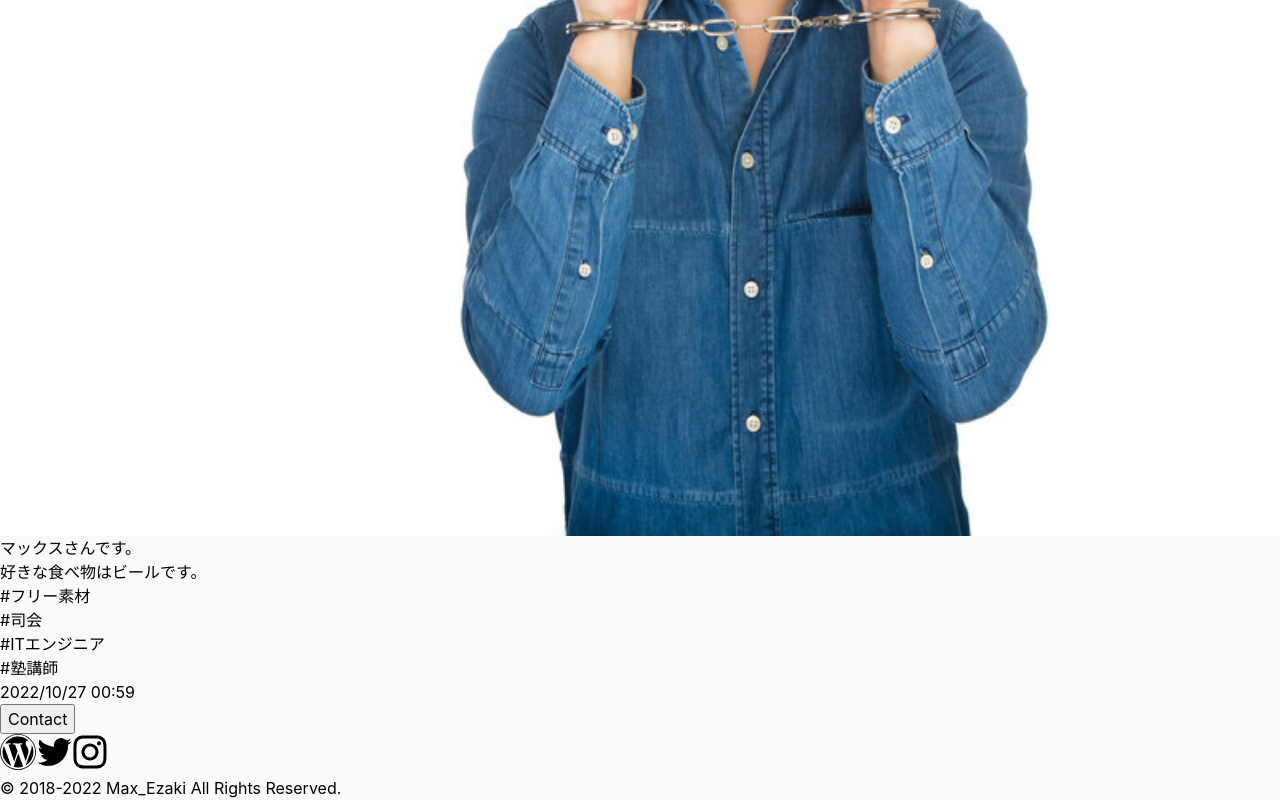
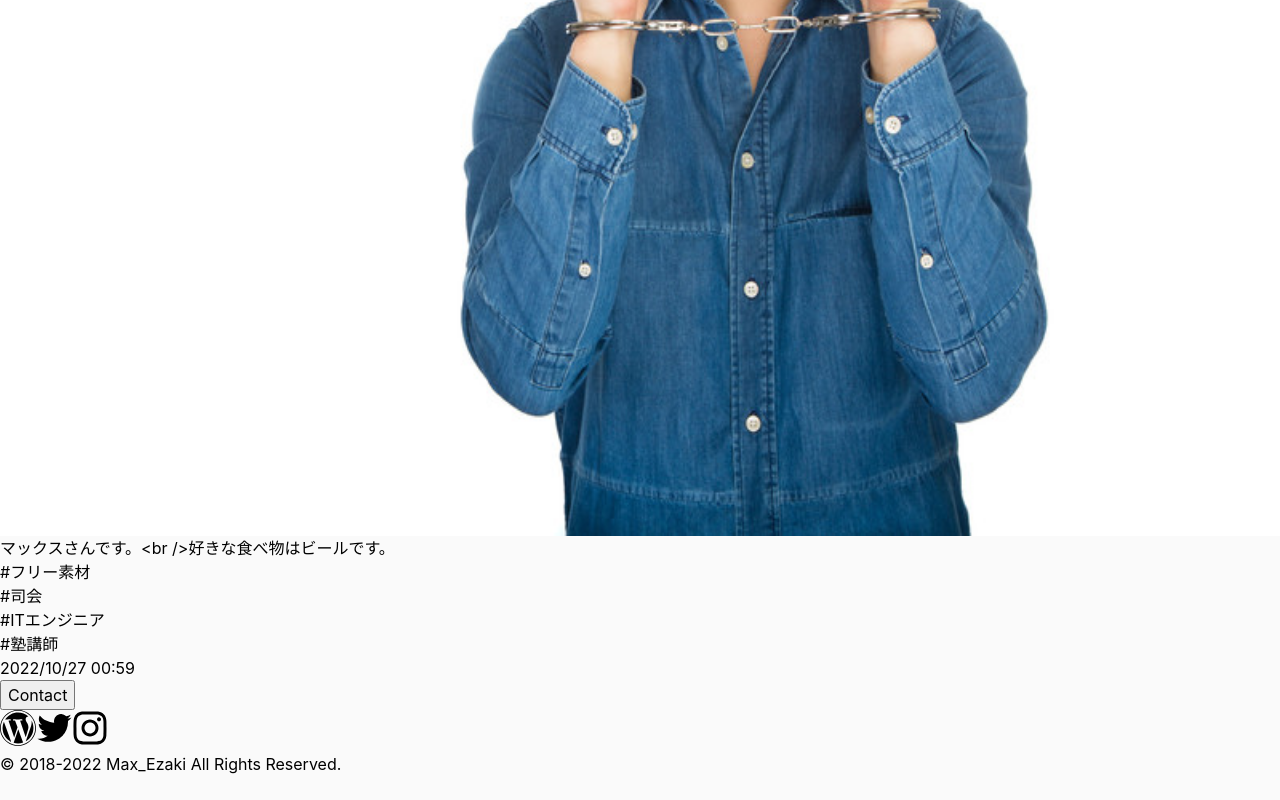
Before and after one commit to MaxEzaki/maxezaki-portal-website, a Next.js app: page / in a window 1280 px wide. Shown: the part 536-1336 px from the top of the page. After the commit the page ends 1312 px from the top, so only its background shows below. Built offline with nearby package versions, Linux system fonts and the light colour scheme; what @linaria/core would draw is missing.

Commit message:
feat: カードの共通化

```diff
--- a/pages/index.tsx
+++ b/pages/index.tsx
@@ -1,121 +1,19 @@
 import type { NextPage } from 'next';
-import Head from 'next/head';
-import Image from 'next/image';
 import Card from '../src/components/organisms/Card';
-import { css } from '@linaria/core';
-import colors from '../config/colors';
-import { parseISO, format } from 'date-fns';
-import ContactButton from '../src/components/molecules/ContactButton';
 
-const clickHandle = () => {
-  window.open('https://form.jotform.me/Max_Ezaki/contact', '_blank');
+const character = {
+  name: 'Max_Ezaki',
+  image: {
+    src: '/max_index.jpeg',
+    alt: 'Max_Ezaki Index',
+  },
+  description: 'マックスさんです。<br />好きな食べ物はビールです。',
 };
-
-const imageWrap = css`
-  border-top: 1px solid ${colors.gray10};
-  border-bottom: 1px solid ${colors.gray10};
-  margin-bottom: 1rem;
-`;
-
-const name = css`
-  font-size: 1.3rem;
-  padding-left: 1rem;
-  padding-top: 0.3rem;
-  padding-bottom: 0.3rem;
-`;
-
-const content = css`
-  padding-left: 1rem;
-  border-bottom: 1px solid ${colors.gray10};
-`;
-
-const description = css`
-  padding-bottom: 0.3rem;
-`;
-
-const tags = {
-  wrapper: css`
-    color: ${colors.blue};
-    display: flex;
-    padding-bottom: 1rem;
-  `,
-  text: css`
-    margin-right: 0.6rem;
-    transition: all 0.4s;
-    &:hover {
-      cursor: pointer;
-      opacity: 0.6;
-    }
-  `,
-};
-
-const time = css`
-  color: ${colors.gray40};
-  font-size: 0.8rem;
-  padding-bottom: 1rem;
-`;
-
-const buttonWrapper = css`
-  padding-top: 1.5rem;
-  padding-bottom: 1.5rem;
-  display: flex;
-  justify-content: center;
-  align-items: center;
-`;
-
-const hashtags = [
-  {
-    id: 1,
-    name: 'フリー素材',
-  },
-  {
-    id: 2,
-    name: '司会',
-  },
-  {
-    id: 3,
-    name: 'ITエンジニア',
-  },
-  {
-    id: 4,
-    name: '塾講師',
-  },
-];
 
 const Home: NextPage = () => {
   return (
     <>
-      <Card>
-        <p className={name}>Max_Ezaki</p>
-        <div className={imageWrap}>
-          <Image
-            src="/max_index.jpeg"
-            alt="Max_Ezaki Index"
-            layout="responsive"
-            width={470}
-            height={365}
-          />
-        </div>
-        <div className={content}>
-          <p className={description}>
-            マックスさんです。 <br />
-            好きな食べ物はビールです。
-          </p>
-          <div className={tags.wrapper}>
-            {hashtags.map((e) => {
-              return (
-                <p className={tags.text} key={e.id}>
-                  #{e.name}
-                </p>
-              );
-            })}
-          </div>
-          <p className={time}>{format(new Date(), 'yyyy/MM/dd HH:mm')}</p>
-        </div>
-        <div className={buttonWrapper}>
-          <ContactButton />
-        </div>
-      </Card>
+      <Card character={character} />
     </>
   );
 };
--- a/src/components/organisms/Card.tsx
+++ b/src/components/organisms/Card.tsx
@@ -2,18 +2,119 @@ import Link from 'next/link';
 import Image from 'next/image';
 import { css } from '@linaria/core';
 import colors from '../../../config/colors';
+import { format } from 'date-fns';
+import ContactButton from '../molecules/ContactButton';
 
-const card = css`
-  width: 470px;
-  border: 1px solid ${colors.gray10};
-  border-radius: 8px;
-  background-color: #fff;
+const card = {
+  wrapper: css`
+    width: 470px;
+    border: 1px solid ${colors.gray10};
+    border-radius: 8px;
+    background-color: #fff;
+  `,
+  name: css`
+    font-size: 1.3rem;
+    padding-left: 1rem;
+    padding-top: 0.3rem;
+    padding-bottom: 0.3rem;
+  `,
+  image: css`
+    border-top: 1px solid ${colors.gray10};
+    border-bottom: 1px solid ${colors.gray10};
+    margin-bottom: 1rem;
+  `,
+  content: {
+    wrapper: css`
+      padding-left: 1rem;
+      border-bottom: 1px solid ${colors.gray10};
+    `,
+    description: css`
+      padding-bottom: 0.3rem;
+    `,
+  },
+};
+
+const tags = {
+  wrapper: css`
+    color: ${colors.blue};
+    display: flex;
+    padding-bottom: 1rem;
+  `,
+  text: css`
+    margin-right: 0.6rem;
+    transition: all 0.4s;
+    &:hover {
+      cursor: pointer;
+      opacity: 0.6;
+    }
+  `,
+};
+
+const time = css`
+  color: ${colors.gray40};
+  font-size: 0.8rem;
+  padding-bottom: 1rem;
 `;
 
-const Card = ({ children }) => {
+const buttonWrapper = css`
+  padding-top: 1.5rem;
+  padding-bottom: 1.5rem;
+  display: flex;
+  justify-content: center;
+  align-items: center;
+`;
+
+const hashtags = [
+  {
+    id: 1,
+    name: 'フリー素材',
+  },
+  {
+    id: 2,
+    name: '司会',
+  },
+  {
+    id: 3,
+    name: 'ITエンジニア',
+  },
+  {
+    id: 4,
+    name: '塾講師',
+  },
+];
+
+const Card = (props) => {
+  const { name, image, description } = props.character;
   return (
-    <div className={card}>
-      <div>{children}</div>
+    <div className={card.wrapper}>
+      <div>
+        <p className={card.name}>{name}</p>
+        <div className={card.image}>
+          <Image
+            src={image.src}
+            alt={image.alt}
+            layout="responsive"
+            width={470}
+            height={365}
+          />
+        </div>
+        <div className={card.content.wrapper}>
+          <p className={card.content.description}>{description}</p>
+          <div className={tags.wrapper}>
+            {hashtags.map((e) => {
+              return (
+                <p className={tags.text} key={e.id}>
+                  #{e.name}
+                </p>
+              );
+            })}
+          </div>
+          <p className={time}>{format(new Date(), 'yyyy/MM/dd HH:mm')}</p>
+        </div>
+        <div className={buttonWrapper}>
+          <ContactButton />
+        </div>
+      </div>
     </div>
   );
 };
```
